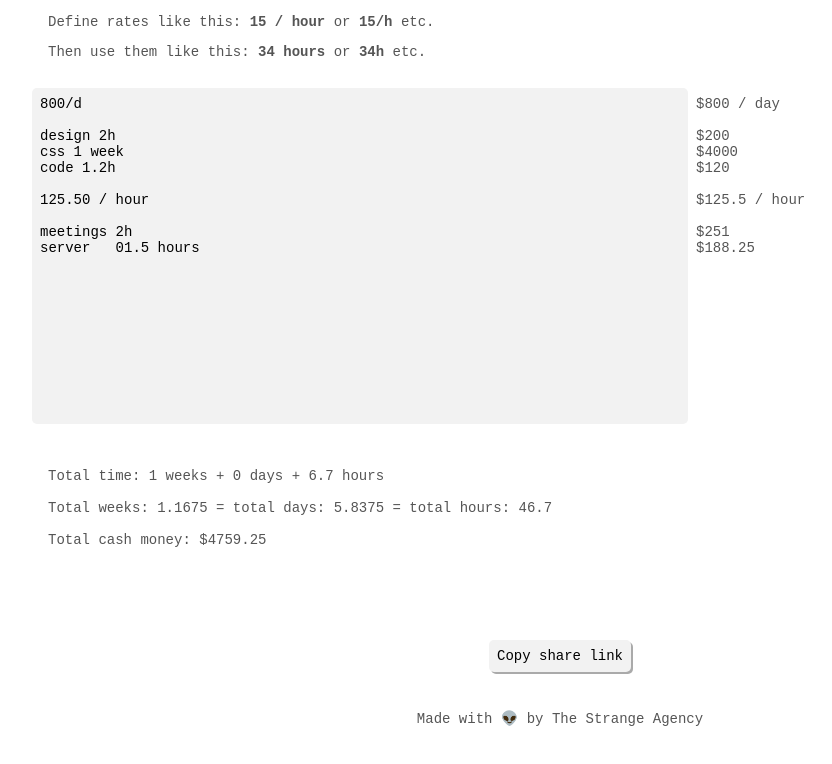
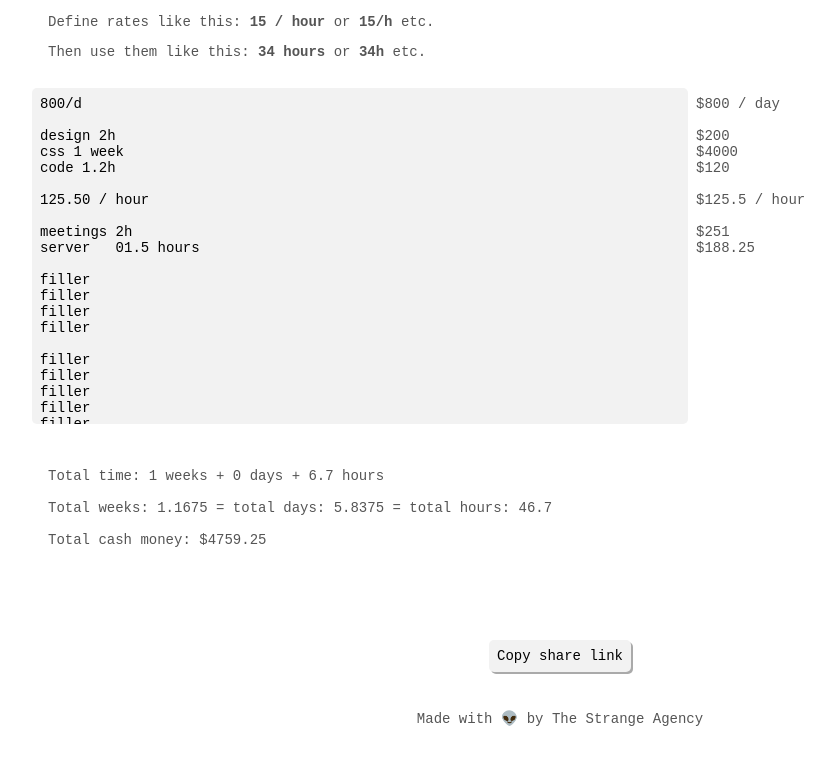
Before and after one commit to lucaskuzma/estimate.express, a React (Create React App) app: page / in a window 1280 px wide. Shown: the top 764 px of the page, without its empty margins (80-912 px from the left). Built offline with nearby package versions, Linux system fonts and the light colour scheme.

Commit message:
synch scrolling

```diff
--- a/src/App.js
+++ b/src/App.js
@@ -24,6 +24,23 @@ code 1.2h
 meetings 2h
 server   01.5 hours
 
+filler
+filler
+filler
+filler
+
+filler
+filler
+filler
+filler
+filler
+filler
+filler
+filler
+filler
+filler
+filler
+filler
 `
     }
 
@@ -31,18 +48,31 @@ server   01.5 hours
       value: value,
       output: '',
       totals: '',
+      scrollTop: 0,
     };
 
     this.handleChange = this.handleChange.bind(this);
     this.copyToClipboard = this.copyToClipboard.bind(this);
+    this.handleScroll = this.handleScroll.bind(this);
   }
 
   componentDidMount() {
     this.updateResult(this.state.value)
   }
 
+  componentDidUpdate() {
+    this.refs.entry.scrollTop = this.state.scrollTop;
+    this.refs.output.scrollTop = this.state.scrollTop;
+  }
+
   handleChange(event) {
     this.updateResult(event.target.value);
+  }
+
+  handleScroll(event) {
+    this.setState({
+      scrollTop: event.target.scrollTop,
+    })
   }
 
   copyToClipboard() {
@@ -180,8 +210,24 @@ server   01.5 hours
         <div className="center">
 
           <form>
-            <textarea className="App-entryArea App-textArea"  rows="20" type="text" value={this.state.value} onChange={this.handleChange} />
-            <textarea className="App-outputArea App-textArea" rows="20" type="text" value={this.state.output} readOnly />
+            <textarea
+              className="App-entryArea App-textArea"
+              ref="entry"
+              rows="20"
+              type="text"
+              value={this.state.value}
+              onScroll={this.handleScroll}
+              onChange={this.handleChange}
+            />
+            <textarea
+              className="App-outputArea App-textArea"
+              ref="output"
+              rows="20"
+              type="text"
+              value={this.state.output}
+              onScroll={this.handleScroll}
+              readOnly
+            />
             <textarea className="App-totalsArea App-textArea" rows="12" type="text" value={this.state.totals} readOnly />
           </form>
         </div>
```
